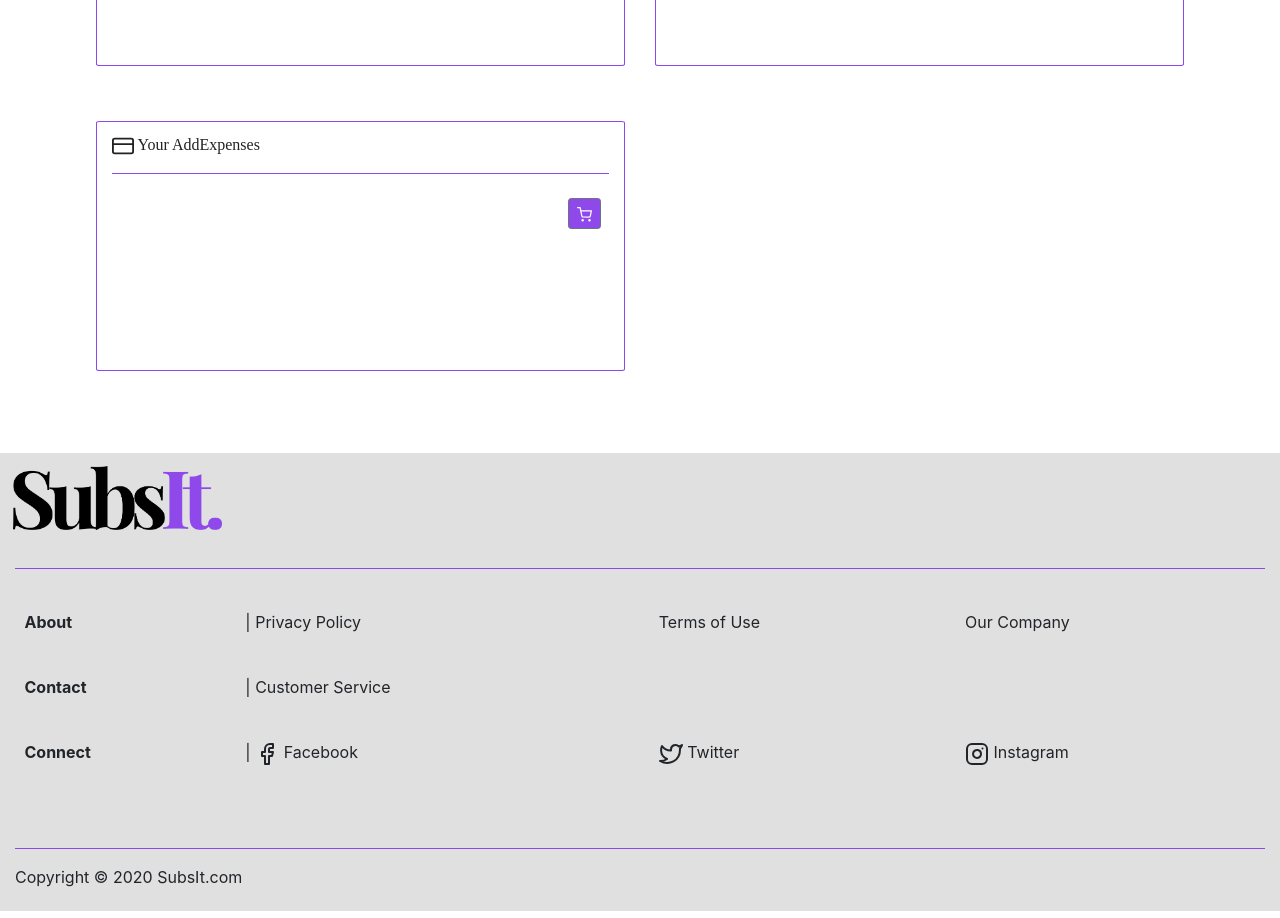
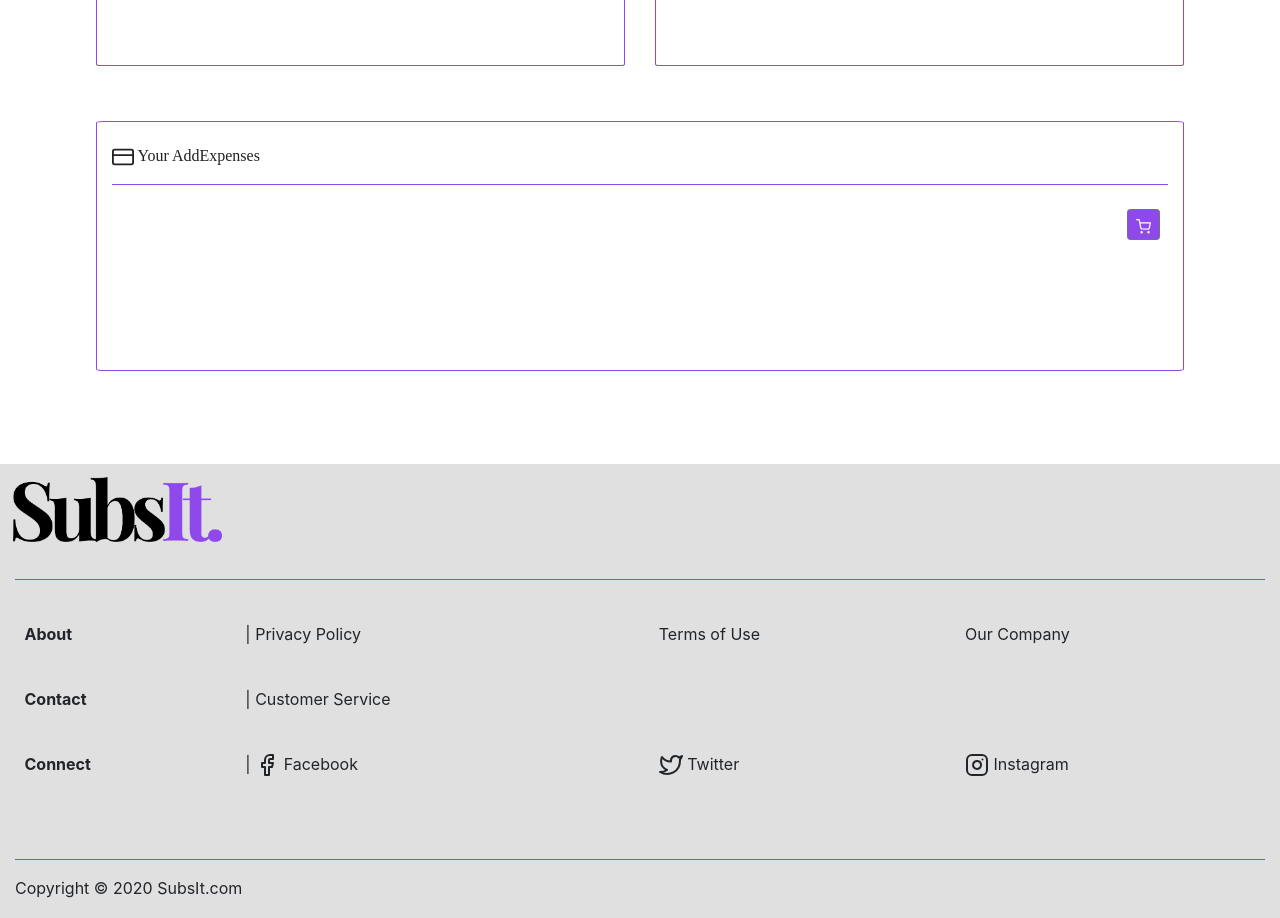
Before and after one commit to ariefcatur/glints-finalProject, a React (Create React App) app: page /profile in a window 1280 px wide. Shown: the part 840-1758 px from the top of the page. Built offline with nearby package versions, Linux system fonts and the light colour scheme.

Commit message:
test pull

```diff
--- a/src/components/Profile.js
+++ b/src/components/Profile.js
@@ -64,7 +64,7 @@ const Profile = () => {
                 </Col>
             </Row>
             <Row className="row">
-                <Col md="6" sm="12">
+                <Col md="12" sm="12">
                     <Container className="const">
                         <p><CreditCard size={22}/> Your AddExpenses</p>
                         <hr className="line"/>
--- a/src/pages/Dashboard.js
+++ b/src/pages/Dashboard.js
@@ -12,7 +12,6 @@ import {
     Modal,
     ModalHeader,
     Collapse
-
 } from 'reactstrap';
 import youtube from './img/youtube.jpg'
 import hulu from './img/hulu-logo.jpg'
```
Also changed, not shown: 1 other file (tests, documents, lock files or other folders).
